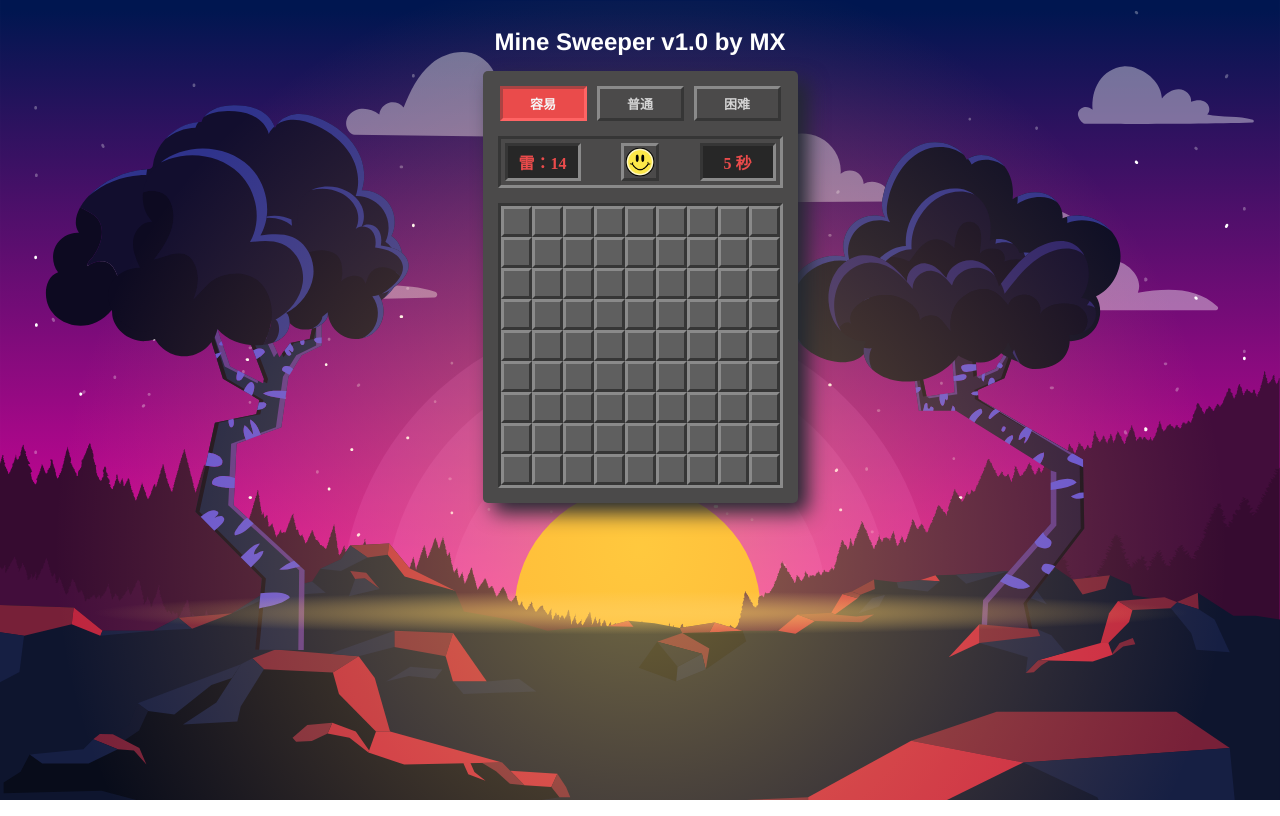
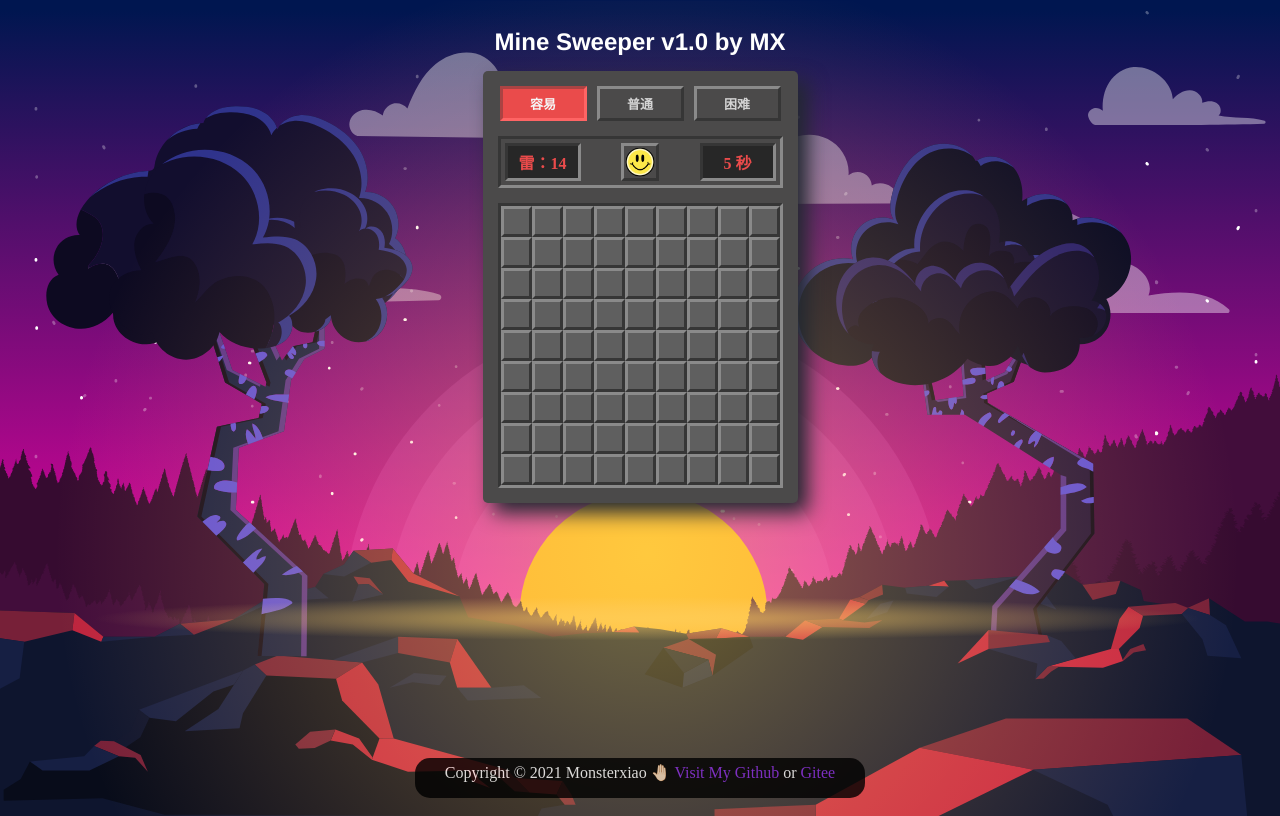
Before and after one commit to monsterxiao/minesweeper, a plain HTML site: page index.html in a window 1280 px wide. Drawn offline with nearby package versions, Linux system fonts and the light colour scheme.

Commit message:
Add footer

```diff
--- a/index.html
+++ b/index.html
@@ -8,6 +8,7 @@
         <script src="https://unpkg.com/sweetalert/dist/sweetalert.min.js"></script>
     </head>
     <body>
+        <main class="content">
             <h2>Mine Sweeper v1.0 by MX</h2>
             <div class="container">
                 <div id="mode-selector" data-m="easy">
@@ -24,6 +25,10 @@
                 </div>
                 <div id="mine"></div>
             </div>
+        </main>
+        <footer>Copyright © 2021 Monsterxiao 🤚🏻
+            <a href="https://github.com/monsterxiao">Visit My Github</a> or <a href="https://gitee.com/monsterxiao">Gitee</a>
+        </footer>
         <script src="utils.js"></script>
         <script src="main.js"></script>
     </body>
--- a/style.css
+++ b/style.css
@@ -1,15 +1,21 @@
 body {
     display: flex;
+    height: 100vh;
     flex-direction: column;
     align-items: center;
-    background: url(images/bg.svg) repeat;
+    background: url(images/bg.svg) no-repeat;
     background-size: cover;
+}
+
+main {
+    flex: 1;
 }
 
 h2 {
     margin-bottom: 15px;
     color: white;
     font-family: Helvetica, sans-serif;
+    text-align: center;
 }
 
 .container {
@@ -159,3 +165,20 @@ h2 {
 .swal-overlay {
     background-color: rgba(0, 0, 0, 0.6);
 }
+
+footer {
+    margin: 10px 0 10px 0;
+    padding: 5px 30px;
+    height: 30px;
+    border-radius: 15px;
+    background-color: black;
+    color: white;
+    size: 10px;
+    text-align: center;
+    opacity: 0.8;
+}
+
+footer a {
+    text-decoration: none;
+    color: blueviolet;
+}
--- a/utils.js
+++ b/utils.js
@@ -103,11 +103,6 @@ const closest = function(element, selector) {
     element 是一个 DOM 元素
     selector 是一个 string, 表示一个选择器
     可能的值是  'div'  '#id-div-gua'  '.red' 这三种
-
-    循环查找 element 的直系父元素
-    如果父元素符合选择器, 则返回这个父元素
-    body 的 parentElement 是 html，html 的 parentElement 是 null
-    如果找到最上面的元素都还没有找到（也就是找到 html 的 parentElement）, 则返回 null
     */
     let c = selector[0]
     if (c === '#') {
```
Lines whose indentation alone changed are shown as unchanged.
